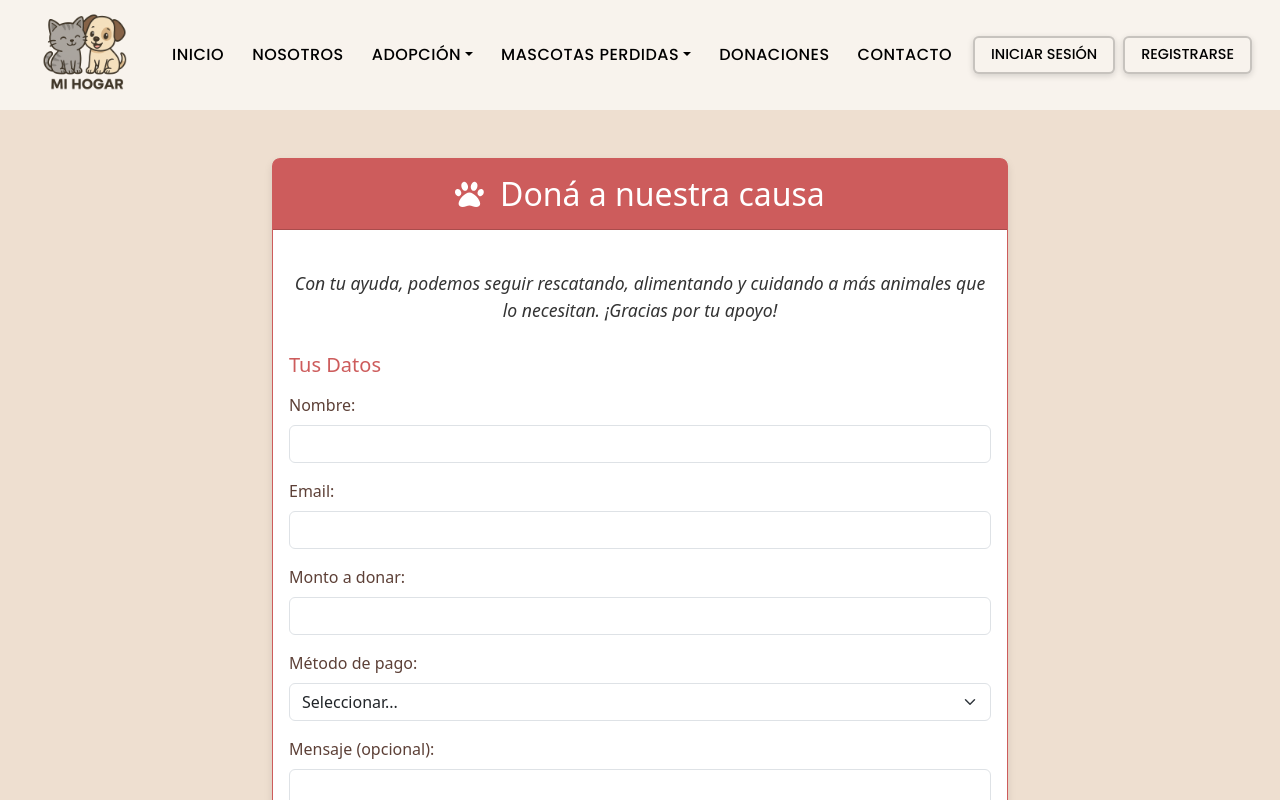
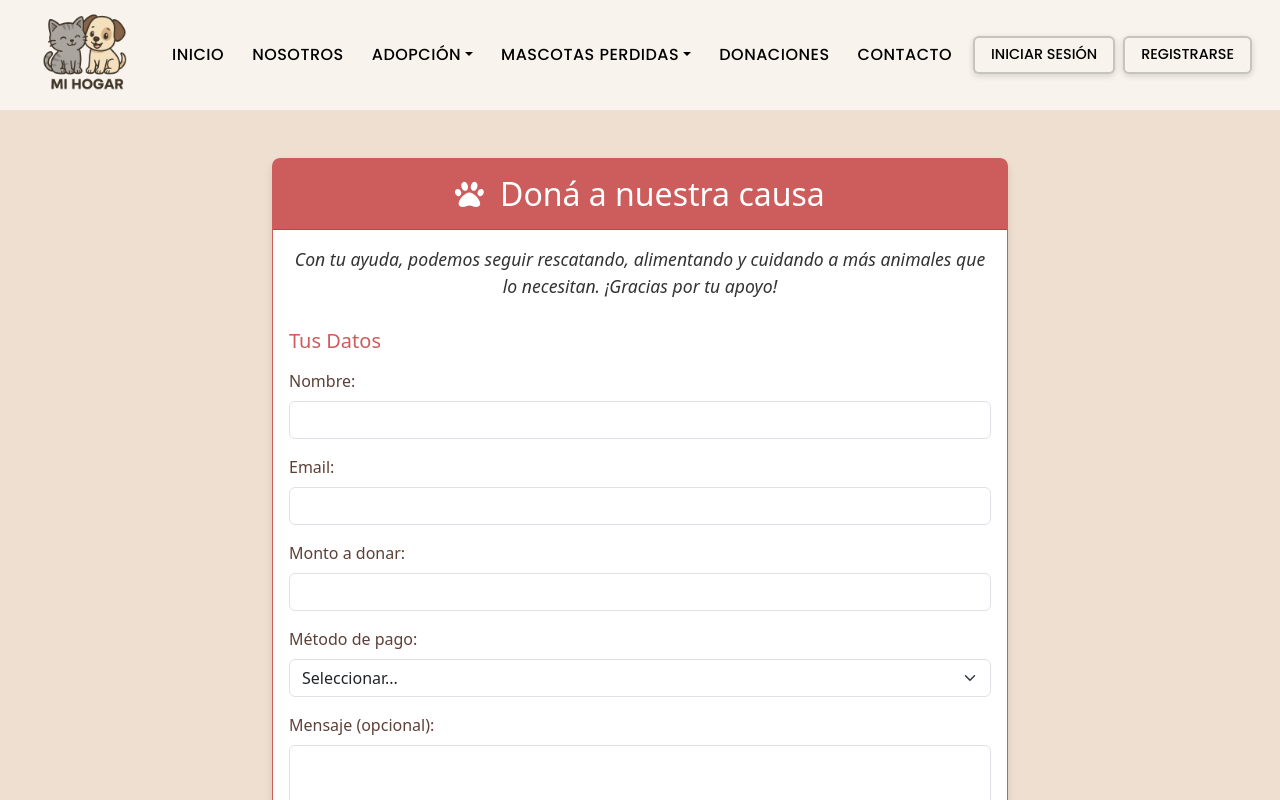
Before and after one commit to melinab1998/TPI-PROGRAMACION-III, a React (Vite) app in the folder frontend/: page /donation in a window 1280 px wide. Shown: the top 800 px of the page. Built offline with nearby package versions, Linux system fonts and the light colour scheme.

Commit message:
class-donation-fix

```diff
--- a/frontend/src/components/DonationSection/DonationSection.css
+++ b/frontend/src/components/DonationSection/DonationSection.css
@@ -16,7 +16,7 @@
     font-weight: bold;
 }
 
-.donation-text {
+.donation-section-text {
     color: #8B4513;
     font-size: 1.1rem;
     margin: 1.5rem 0;
--- a/frontend/src/components/DonationSection/DonationSection.jsx
+++ b/frontend/src/components/DonationSection/DonationSection.jsx
@@ -46,7 +46,7 @@ const DonationSection = () => {
                         Tu apoyo hace la diferencia
                         </motion.h2>
                         <motion.p
-                        className='donation-text'
+                        className='donation-section-text'
                         initial={{ opacity: 0 }}
                         whileInView={{ opacity: 1 }}
                         viewport={{ once: true }}
--- a/frontend/src/pages/Donation/Donation.css
+++ b/frontend/src/pages/Donation/Donation.css
@@ -35,6 +35,7 @@
     margin-bottom: 30px;
     color: #333;
     font-style: italic;
+    font-size: 1.1rem;
     }
 
 .donation-form .section-title {
```
